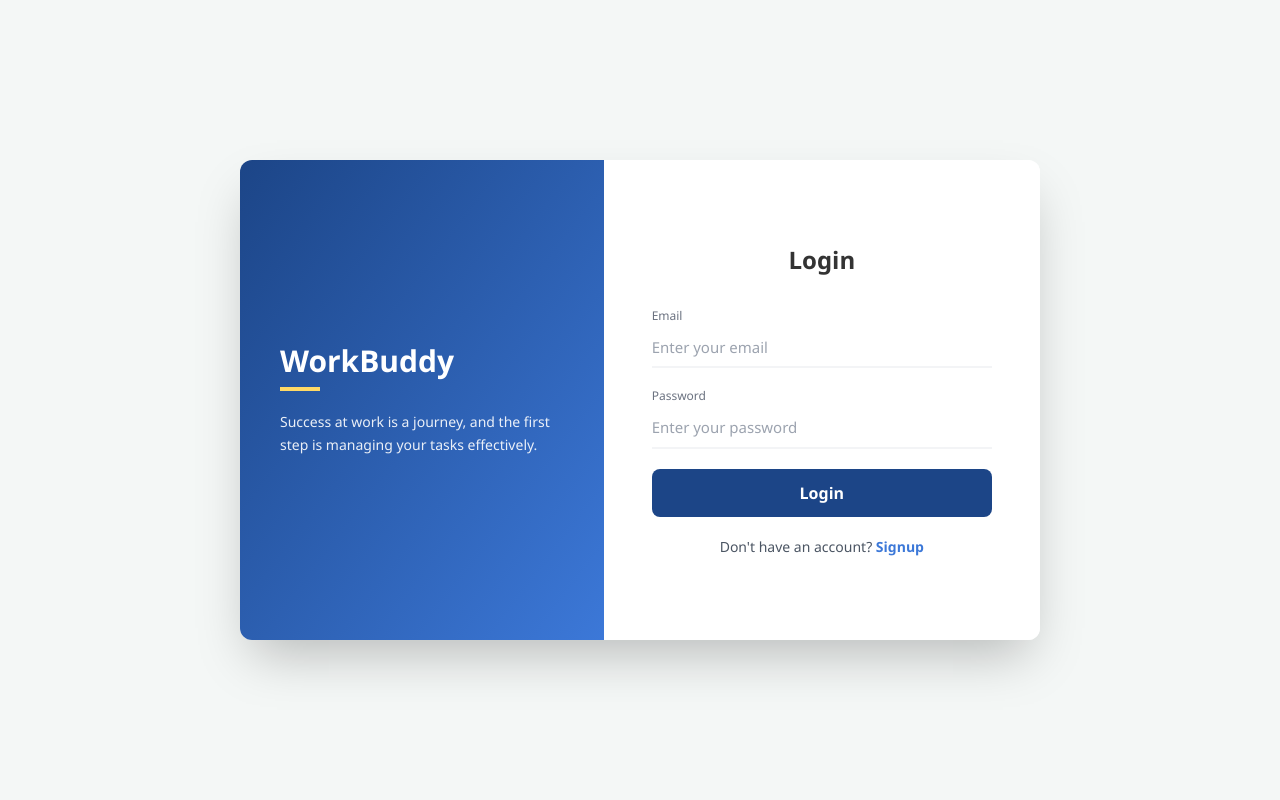
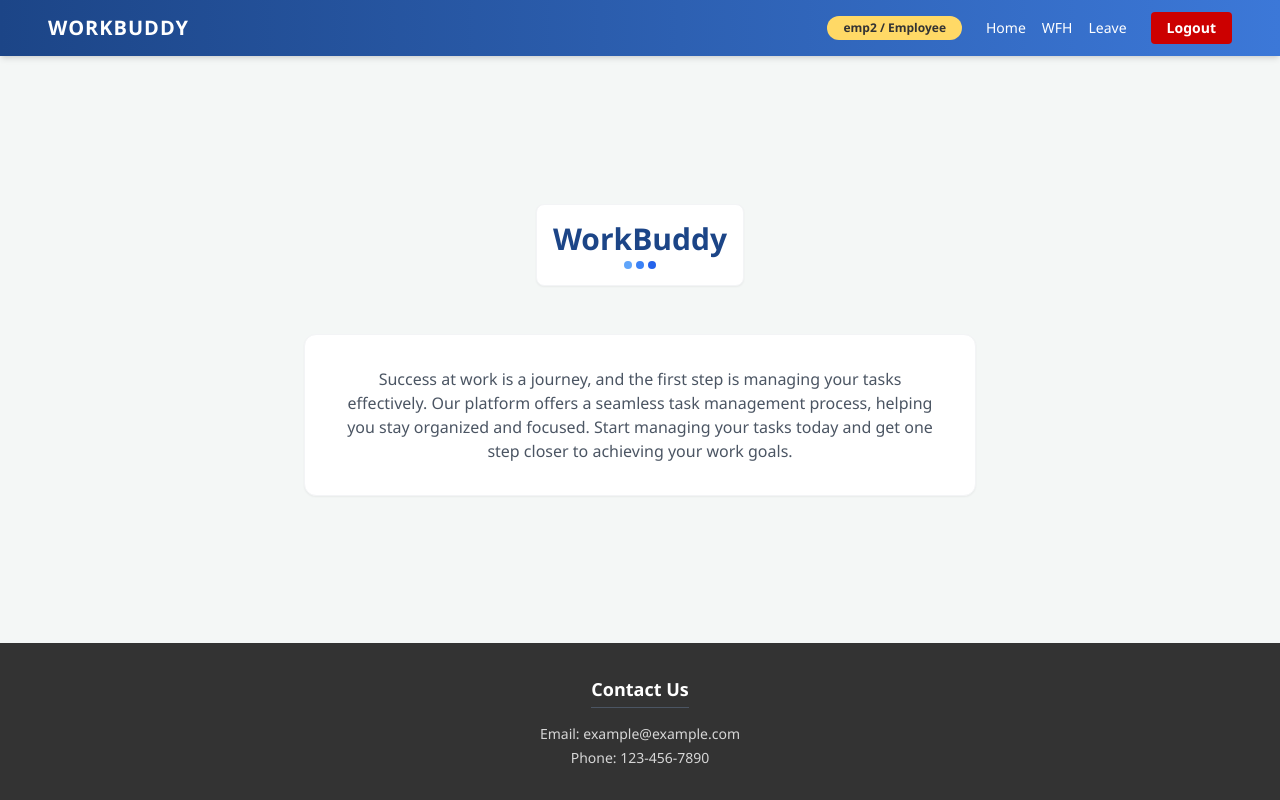
Before and after one commit to imakashy00/emp-management-portal, a React (Create React App) app in the folder reactapp/: page / in a window 1280 px wide. Before the commit this address led to /login. Built offline with nearby package versions, Linux system fonts and the light colour scheme.

Commit message:
HomePage

```diff
--- a/reactapp/src/App.js
+++ b/reactapp/src/App.js
@@ -1,153 +1,153 @@
-// import React from 'react';
+import React from 'react';
+import { BrowserRouter as Router, Routes, Route, Navigate } from 'react-router-dom';
+
+// Components
+import HomePage from './Components/HomePage';
+import Login from './Components/Login';
+import Signup from './Components/Signup';
+import ErrorPage from './Components/ErrorPage';
+
+// Employee
+import EmployeeNavbar from './EmployeeComponents/EmployeeNavbar';
+import LeaveForm from './EmployeeComponents/LeaveForm';
+import ViewLeave from './EmployeeComponents/ViewLeave';
+import ViewWfh from './EmployeeComponents/ViewWfh';
+import WfhForm from './EmployeeComponents/WfhForm';
+
+// Manager
+import ManagerNavbar from './ManagerComponents/ManagerNavbar';
+import LeaveRequest from './ManagerComponents/LeaveRequest';
+import WfhRequest from './ManagerComponents/WfhRequest';
+
+function App() {
+  return (
+    <Router>
+      {/* Minimal layout routes to make navigation coherent with tests */}
+      <Routes>
+        {/* Public pages */}
+        <Route path="/" element={<HomePage />} />
+        <Route path="/login" element={<Login />} />
+        <Route path="/signup" element={<Signup />} />
+        <Route path="/error" element={<ErrorPage />} />
+
+        {/* Employee area */}
+        <Route
+          path="/employee"
+          element={
+            <div>
+              <EmployeeNavbar />
+              <div style={{ marginTop: 16 }}>
+                <HomePage />
+              </div>
+            </div>
+          }
+        />
+        <Route
+          path="/leave"
+          element={
+            <div>
+              <EmployeeNavbar />
+              <div style={{ marginTop: 16 }}>
+                <LeaveForm />
+              </div>
+            </div>
+          }
+        />
+        <Route
+          path="/wfh"
+          element={
+            <div>
+              <EmployeeNavbar />
+              <div style={{ marginTop: 16 }}>
+                <WfhForm />
+              </div>
+            </div>
+          }
+        />
+        <Route
+          path="/view-leave"
+          element={
+            <div>
+              <EmployeeNavbar />
+              <div style={{ marginTop: 16 }}>
+                <ViewLeave />
+              </div>
+            </div>
+          }
+        />
+        <Route
+          path="/view-wfh"
+          element={
+            <div>
+              <EmployeeNavbar />
+              <div style={{ marginTop: 16 }}>
+                <ViewWfh />
+              </div>
+            </div>
+          }
+        />
+
+        {/* Manager area */}
+        <Route
+          path="/manager"
+          element={
+            <div>
+              <ManagerNavbar />
+              <div style={{ marginTop: 16 }}>
+                <HomePage />
+              </div>
+            </div>
+          }
+        />
+        <Route
+          path="/leave-requests"
+          element={
+            <div>
+              <ManagerNavbar />
+              <div style={{ marginTop: 16 }}>
+                <LeaveRequest />
+              </div>
+            </div>
+          }
+        />
+        <Route
+          path="/wfh-requests"
+          element={
+            <div>
+              <ManagerNavbar />
+              <div style={{ marginTop: 16 }}>
+                <WfhRequest />
+              </div>
+            </div>
+          }
+        />
+
+        {/* Fallback */}
+        <Route path="*" element={<Navigate to="/error" replace />} />
+      </Routes>
+    </Router>
+  );
+}
+
+export default App;
+
+
+
 // import { BrowserRouter as Router, Routes, Route, Navigate } from 'react-router-dom';
-
-// // Components
-// import HomePage from './Components/HomePage';
+// import Signup from './Components/Signup';
 // import Login from './Components/Login';
-// import Signup from './Components/Signup';
-// import ErrorPage from './Components/ErrorPage';
-
-// // Employee
-// import EmployeeNavbar from './EmployeeComponents/EmployeeNavbar';
-// import LeaveForm from './EmployeeComponents/LeaveForm';
-// import ViewLeave from './EmployeeComponents/ViewLeave';
-// import ViewWfh from './EmployeeComponents/ViewWfh';
-// import WfhForm from './EmployeeComponents/WfhForm';
-
-// // Manager
-// import ManagerNavbar from './ManagerComponents/ManagerNavbar';
-// import LeaveRequest from './ManagerComponents/LeaveRequest';
-// import WfhRequest from './ManagerComponents/WfhRequest';
 
 // function App() {
 //   return (
 //     <Router>
-//       {/* Minimal layout routes to make navigation coherent with tests */}
 //       <Routes>
-//         {/* Public pages */}
-//         <Route path="/" element={<HomePage />} />
-//         <Route path="/login" element={<Login />} />
-//         <Route path="/signup" element={<Signup />} />
-//         <Route path="/error" element={<ErrorPage />} />
-
-//         {/* Employee area */}
-//         <Route
-//           path="/employee"
-//           element={
-//             <div>
-//               <EmployeeNavbar />
-//               <div style={{ marginTop: 16 }}>
-//                 <HomePage />
-//               </div>
-//             </div>
-//           }
-//         />
-//         <Route
-//           path="/leave"
-//           element={
-//             <div>
-//               <EmployeeNavbar />
-//               <div style={{ marginTop: 16 }}>
-//                 <LeaveForm />
-//               </div>
-//             </div>
-//           }
-//         />
-//         <Route
-//           path="/wfh"
-//           element={
-//             <div>
-//               <EmployeeNavbar />
-//               <div style={{ marginTop: 16 }}>
-//                 <WfhForm />
-//               </div>
-//             </div>
-//           }
-//         />
-//         <Route
-//           path="/view-leave"
-//           element={
-//             <div>
-//               <EmployeeNavbar />
-//               <div style={{ marginTop: 16 }}>
-//                 <ViewLeave />
-//               </div>
-//             </div>
-//           }
-//         />
-//         <Route
-//           path="/view-wfh"
-//           element={
-//             <div>
-//               <EmployeeNavbar />
-//               <div style={{ marginTop: 16 }}>
-//                 <ViewWfh />
-//               </div>
-//             </div>
-//           }
-//         />
-
-//         {/* Manager area */}
-//         <Route
-//           path="/manager"
-//           element={
-//             <div>
-//               <ManagerNavbar />
-//               <div style={{ marginTop: 16 }}>
-//                 <HomePage />
-//               </div>
-//             </div>
-//           }
-//         />
-//         <Route
-//           path="/leave-requests"
-//           element={
-//             <div>
-//               <ManagerNavbar />
-//               <div style={{ marginTop: 16 }}>
-//                 <LeaveRequest />
-//               </div>
-//             </div>
-//           }
-//         />
-//         <Route
-//           path="/wfh-requests"
-//           element={
-//             <div>
-//               <ManagerNavbar />
-//               <div style={{ marginTop: 16 }}>
-//                 <WfhRequest />
-//               </div>
-//             </div>
-//           }
-//         />
-
-//         {/* Fallback */}
-//         <Route path="*" element={<Navigate to="/error" replace />} />
+//         <Route path="/signup" element={<Signup/>} />
+//         <Route path="/login" element={<Login/>} />
+//         <Route path="/" element={<Navigate to="/login" />} />
+//         {/* Add Home route later */}
 //       </Routes>
 //     </Router>
 //   );
 // }
 
 // export default App;
-
-
-
-import { BrowserRouter as Router, Routes, Route, Navigate } from 'react-router-dom';
-import Signup from './Components/Signup';
-import Login from './Components/Login';
-
-function App() {
-  return (
-    <Router>
-      <Routes>
-        <Route path="/signup" element={<Signup/>} />
-        <Route path="/login" element={<Login/>} />
-        <Route path="/" element={<Navigate to="/login" />} />
-        {/* Add Home route later */}
-      </Routes>
-    </Router>
-  );
-}
-
-export default App;
--- a/reactapp/src/Components/HomePage.jsx
+++ b/reactapp/src/Components/HomePage.jsx
@@ -1,16 +1,90 @@
 import React from 'react';
+import { useNavigate } from 'react-router-dom';
 
-export default function HomePage() {
+const Home = () => {
+  const navigate = useNavigate();
+
+  // Mock user data - in a real app, this would come from your Auth state/context
+  const user = {
+    name: "emp2",
+    role: "Employee"
+  };
+
+  const handleLogout = () => {
+    // Show confirmation modal logic would go here
+    if (window.confirm("Are you sure you want to logout?")) {
+      navigate('/login');
+    }
+  };
+
   return (
-    <main>
-      <header>
-        <h1>WorkBuddy</h1>
-      </header>
+    <div className="min-h-screen flex flex-col bg-[#f4f7f6] font-['Segoe_UI',sans-serif]">
 
-      <section>
-        <h2>Contact Us</h2>
-        <p>Feel free to reach out to us for any assistance.</p>
-      </section>
-    </main>
+      {/* Navigation Bar - Ref: Page 23 & 29 */}
+      <nav className="bg-gradient-to-r from-[#1C4587] to-[#3C78D8] px-6 md:px-12 py-3 flex justify-between items-center shadow-md sticky top-0 z-50">
+        <div className="text-white font-bold text-xl tracking-wider">
+          WORKBUDDY
+        </div>
+
+        <div className="flex items-center space-x-6">
+          {/* User Badge - Ref: Page 29 */}
+          <div className="hidden md:block bg-[#FFD966] text-[#333] px-4 py-1 rounded-full text-xs font-bold">
+            {user.name} / {user.role}
+          </div>
+
+          <div className="flex space-x-4 text-white text-sm">
+            <button onClick={() => navigate('/home')} className="hover:opacity-80 transition-opacity">Home</button>
+            <button onClick={() => navigate('/wfh')} className="hover:opacity-80 transition-opacity">WFH</button>
+            <button onClick={() => navigate('/leave')} className="hover:opacity-80 transition-opacity">Leave</button>
+          </div>
+
+          <button
+            onClick={handleLogout}
+            className="bg-[#CC0000] hover:bg-red-700 text-white px-4 py-1.5 rounded text-sm font-bold transition-colors"
+          >
+            Logout
+          </button>
+        </div>
+      </nav>
+
+      {/* Main Content Area - Ref: Page 29 & 30 */}
+      <main className="flex-grow flex flex-col items-center justify-center p-6 text-center">
+
+        {/* Branding Logo Area */}
+        <div className="mb-8">
+          <div className="flex justify-center mb-4">
+             {/* Replace with your actual logo image if available */}
+             <div className="bg-white p-4 rounded-lg shadow-sm border border-gray-100">
+                <h2 className="text-3xl font-black text-[#1C4587]">WorkBuddy</h2>
+                <div className="flex justify-center space-x-1 mt-1">
+                   <div className="w-2 h-2 rounded-full bg-blue-400"></div>
+                   <div className="w-2 h-2 rounded-full bg-blue-500"></div>
+                   <div className="w-2 h-2 rounded-full bg-blue-600"></div>
+                </div>
+             </div>
+          </div>
+        </div>
+
+        {/* Welcome Text Card - Ref: Page 29 */}
+        <div className="max-w-2xl bg-white p-8 rounded-xl shadow-sm border border-gray-100">
+          <p className="text-gray-600 leading-relaxed text-sm md:text-base">
+            Success at work is a journey, and the first step is managing your tasks effectively.
+            Our platform offers a seamless task management process, helping you stay organized and focused.
+            Start managing your tasks today and get one step closer to achieving your work goals.
+          </p>
+        </div>
+      </main>
+
+      {/* Footer - Ref: Page 29 & 30 */}
+      <footer className="bg-[#333333] text-white py-8 px-4 text-center">
+        <h3 className="text-lg font-bold mb-4 border-b border-gray-600 inline-block pb-1">Contact Us</h3>
+        <div className="space-y-1 text-sm opacity-80">
+          <p>Email: example@example.com</p>
+          <p>Phone: 123-456-7890</p>
+        </div>
+      </footer>
+    </div>
   );
-}
+};
+
+export default Home;
```
Also changed, not shown: reactapp/src/Components/Signup.jsx (+1 -15 lines).
